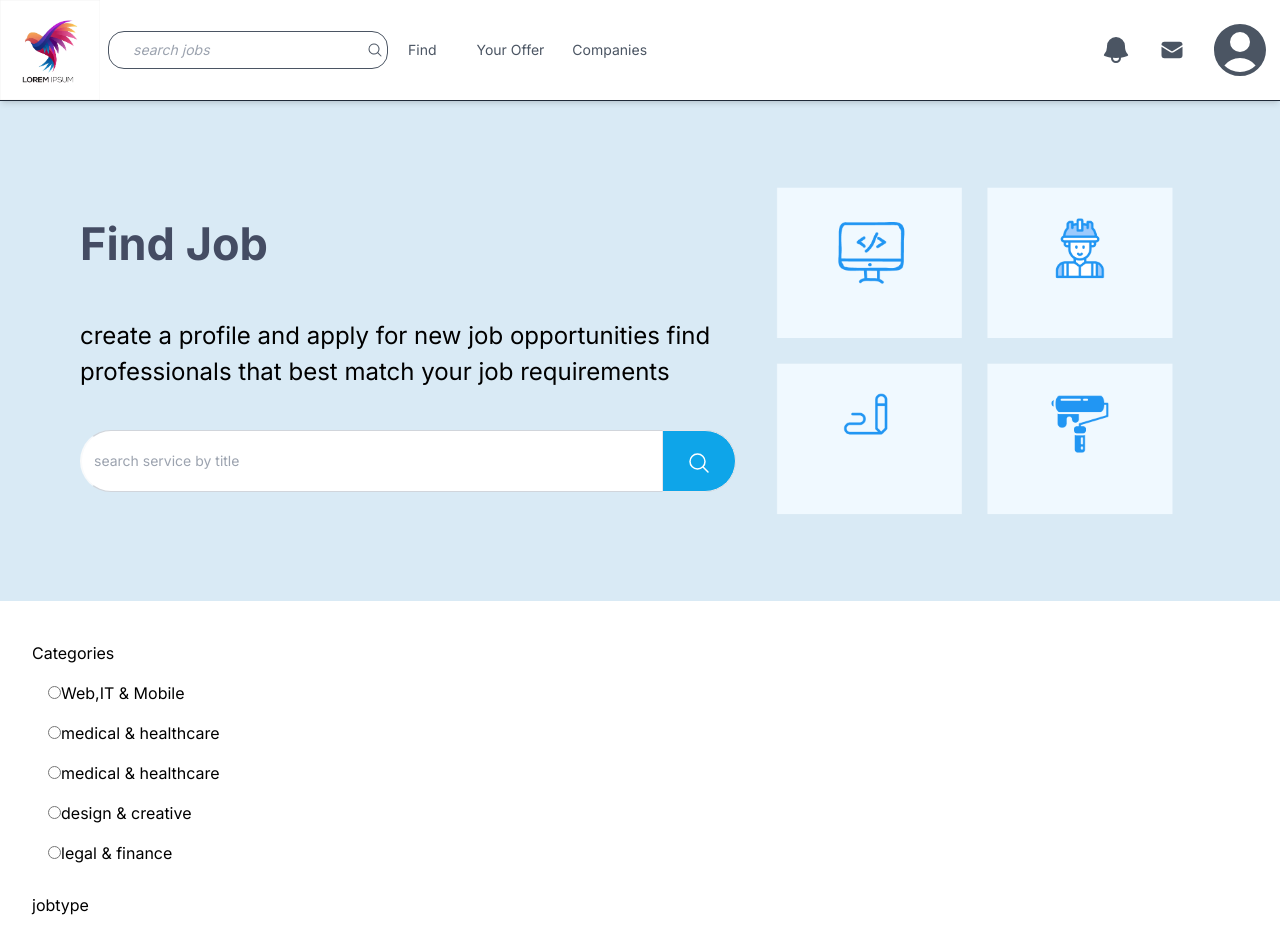
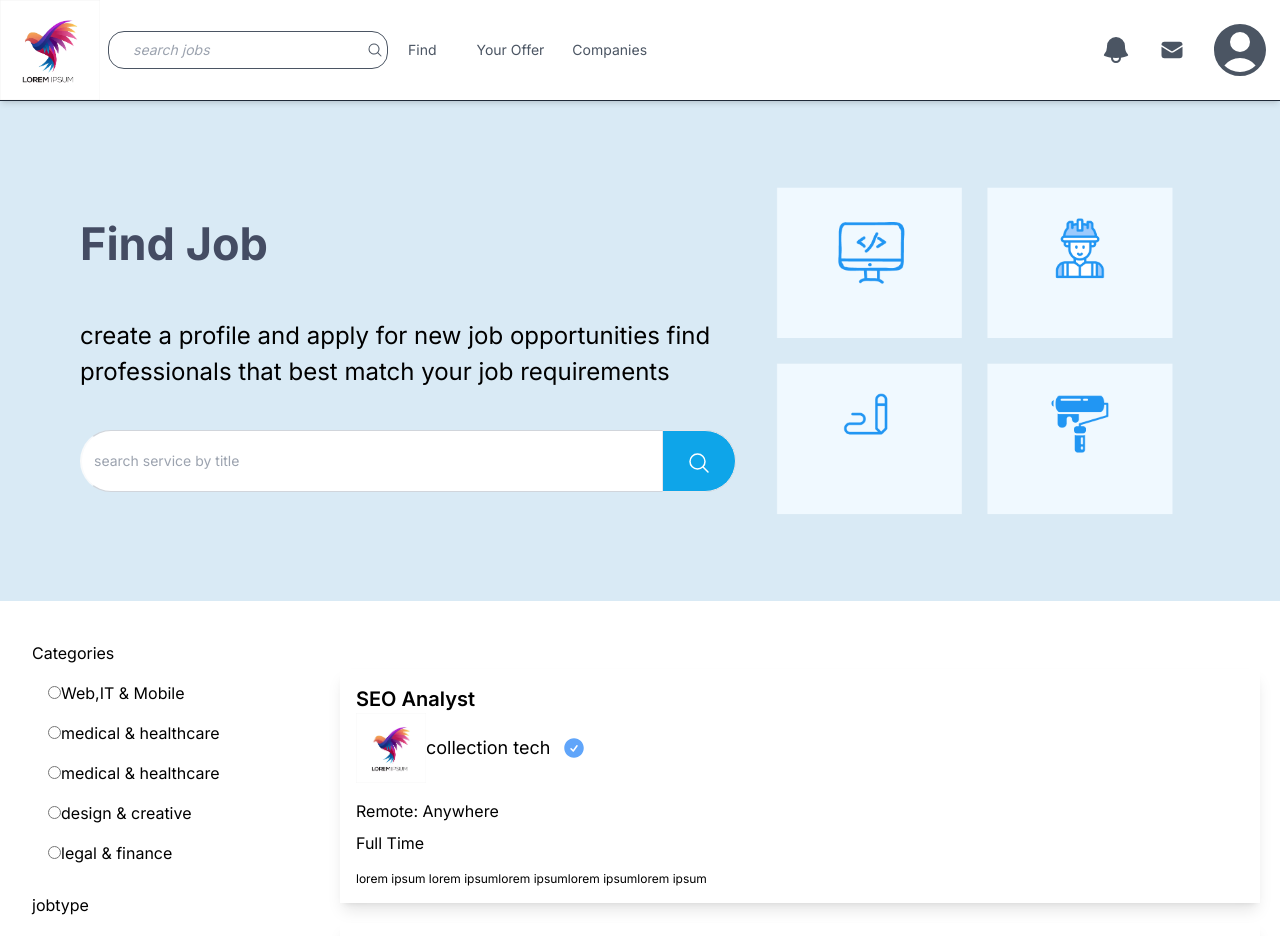
Before and after one commit to abdulqdaer-q/maz, a Next.js app: page /find-job in a window 1280 px wide. Shown: the top 936 px of the page. Built offline with nearby package versions, Linux system fonts and the light colour scheme.

Commit message:
added job card to find-job

```diff
--- a/app/find-job/page.tsx
+++ b/app/find-job/page.tsx
@@ -1,33 +1,117 @@
-import React from 'react'
-import Navbar from '@/components/Navbar'
-import SearchBar from '@/components/SearchBar'
-import Image from 'next/image'
-import findjop from '../../assets/findJob2.png'
-import Filter from '@/components/Filter'
+import React from "react";
+import Navbar from "@/components/Navbar";
+import SearchBar from "@/components/SearchBar";
+import Image from "next/image";
+import findjop from "../../assets/findJob2.png";
+import Filter from "@/components/Filter";
+import JobCard from "@/components/JobCard";
 const page = () => {
+  const jobs = [
+    {
+      id: 1,
+      title: "SEO Analyst",
+      image: "/logo.png",
+      name: "collection tech",
+      isCompany: true,
+      salary: "Remote: Anywhere",
+      time: "Full Time",
+      description: "lorem ipsum lorem ipsumlorem ipsumlorem ipsumlorem ipsum",
+    },
+    {
+      id: 2,
+      title: "SEO Analyst",
+      image: "/logo.png",
+      name: "collection tech",
+      isCompany: true,
+      salary: "Remote: Anywhere",
+      time: "Full Time",
+      description: "lorem ipsum lorem ipsumlorem ipsumlorem ipsumlorem ipsum",
+    },
+    {
+      id: 3,
+      title: "SEO Analyst",
+      image: "/logo.png",
+      name: "collection tech",
+      isCompany: true,
+      salary: "Remote: Anywhere",
+      time: "Full Time",
+      description: "lorem ipsum lorem ipsumlorem ipsumlorem ipsumlorem ipsum",
+    },
+    {
+      id: 4,
+      title: "SEO Analyst",
+      image: "/logo.png",
+      name: "collection tech",
+      isCompany: true,
+      salary: "Remote: Anywhere",
+      time: "Full Time",
+      description: "lorem ipsum lorem ipsumlorem ipsumlorem ipsumlorem ipsum",
+    },
+    {
+      id: 5,
+      title: "SEO Analyst",
+      image: "/logo.png",
+      name: "collection tech",
+      isCompany: true,
+      salary: "Remote: Anywhere",
+      time: "Full Time",
+      description: "lorem ipsum lorem ipsumlorem ipsumlorem ipsumlorem ipsum",
+    },
+    {
+      id: 6,
+      title: "SEO Analyst",
+      image: "/logo.png",
+      name: "collection tech",
+      isCompany: true,
+      salary: "Remote: Anywhere",
+      time: "Full Time",
+      description: "lorem ipsum lorem ipsumlorem ipsumlorem ipsumlorem ipsum",
+    },
+  ];
   return (
     <div>
-        <Navbar/>
-        <div className=' px-10 pt-5 lg:pt-0 lg:px-20 bg-[#D9EAF5] h-[750px] lg:h-[500px]  flex flex-row justify-center  items-center flex-wrap'>
-            <div className=' lg:w-[60%] flex flex-col gap-10 '>
-                <h1 className=' text-[#444C63]  font-bold text-[45px] ' >Find Job</h1>
-                <p className='text-[1.5rem]  font-[400]' >create a profile and apply for new job opportunities find professionals that best match your job requirements</p>
-                <SearchBar/>
+      <Navbar />
+      <div className=" px-10 pt-5 lg:pt-0 lg:px-20 bg-[#D9EAF5] h-[750px] lg:h-[500px]  flex flex-row justify-center  items-center flex-wrap">
+        <div className=" lg:w-[60%] flex flex-col gap-10 ">
+          <h1 className=" text-[#444C63]  font-bold text-[45px] ">Find Job</h1>
+          <p className="text-[1.5rem]  font-[400]">
+            create a profile and apply for new job opportunities find
+            professionals that best match your job requirements
+          </p>
+          <SearchBar />
         </div>
-            <div className=' lg:w-[40%]'>
-                <Image className=' m-auto'  width={400} height={400} src={findjop} alt='offer.png' />
+        <div className=" lg:w-[40%]">
+          <Image
+            className=" m-auto"
+            width={400}
+            height={400}
+            src={findjop}
+            alt="offer.png"
+          />
         </div>
       </div>
-        <div className=' pt-5 px-5 flex flex-col  lg:flex-row  items-center gap-20'>
-            <div>
-                <Filter/>
+      <div className=" pt-5 px-5 md:grid md:grid-cols-4 gap-10 flex flex-col">
+        <div className="col-span-1">
+          <Filter />
         </div>
-            <div className='  flex flex-row items-center justify-center flex-wrap gap-5'>
-
+        <div className="col-span-3 grid grid-cols-1 gap-y-5 mx-0 mt-12 ">
+          {jobs.map((job) => (
+            <JobCard
+              key={job.id}
+              id={job.id}
+              title={job.title}
+              image={job.image}
+              name={job.name}
+              isCompany={job.isCompany}
+              salary={job.salary}
+              time={job.time}
+              description={job.description}
+            />
+          ))}
         </div>
       </div>
     </div>
-  )
-}
+  );
+};
 
-export default page
+export default page;
```
Lines whose indentation alone changed are shown as unchanged.
